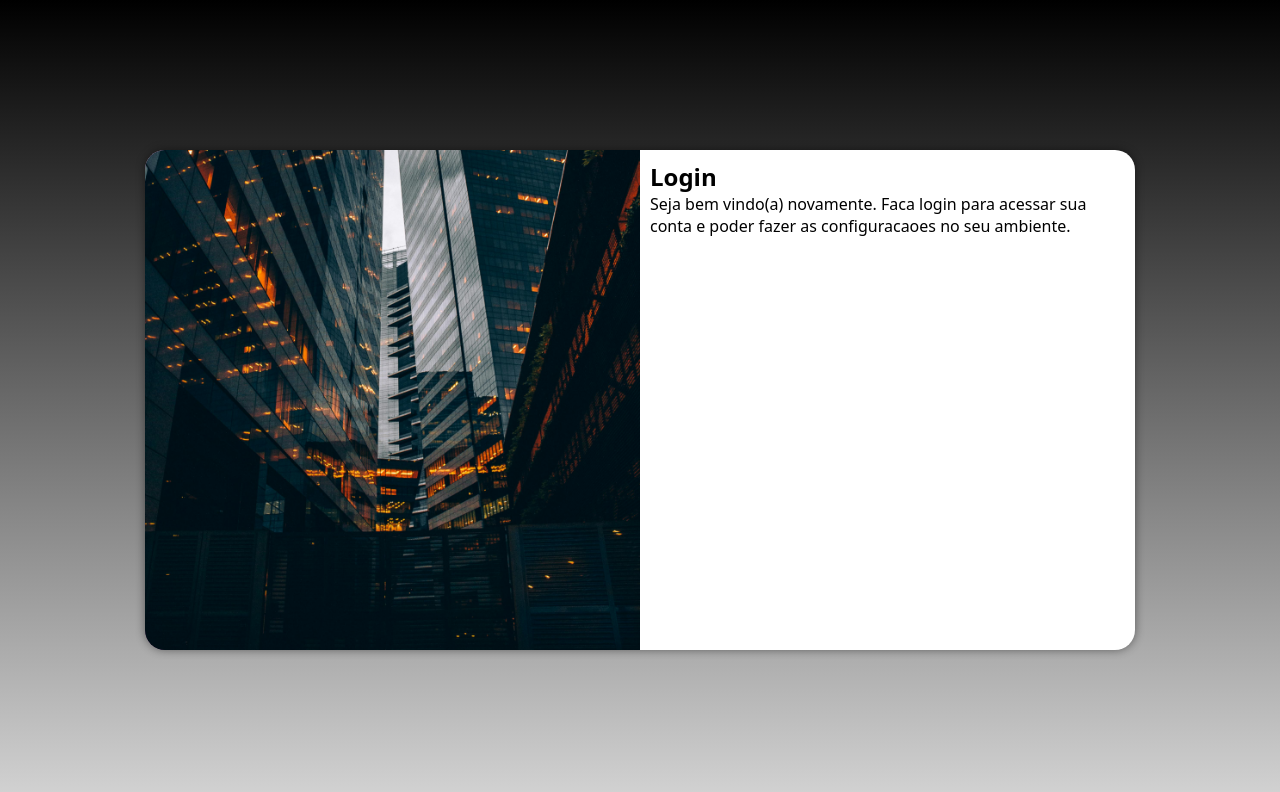
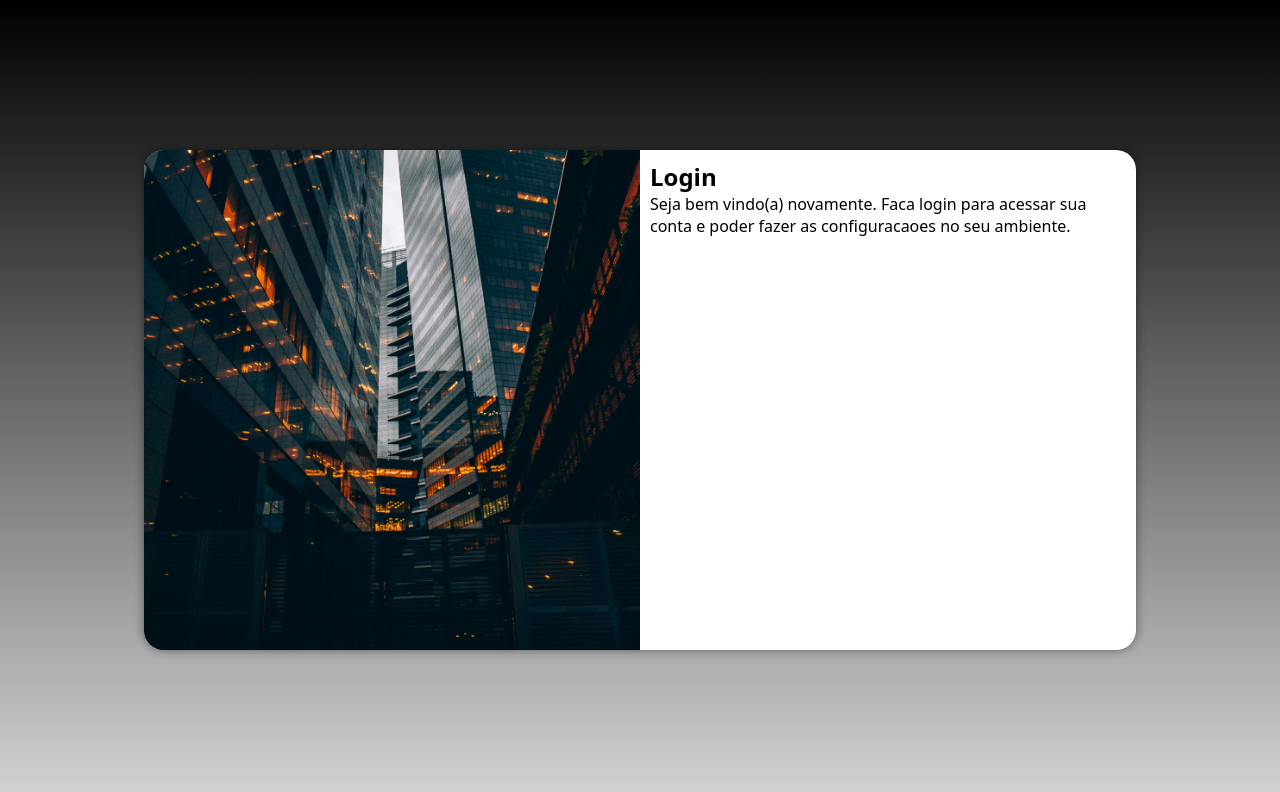
Before and after one commit to GabrielSperber0/projeto-login, a plain HTML site: page index.html in a window 1280 px wide. Drawn offline with Linux system fonts and the light colour scheme.

Commit message:
Update media-query.css

```diff
--- a/estilo/media-query.css
+++ b/estilo/media-query.css
@@ -36,7 +36,7 @@
     }
 
     section#login {
-        width: 990px;
+        width: 992px;
     }
 
     section#login > div#imagem {
@@ -48,5 +48,6 @@
     section#login > div#formulario {
         float: right;
         width: 50%;
+        height: 50%;
     }
 }
```
